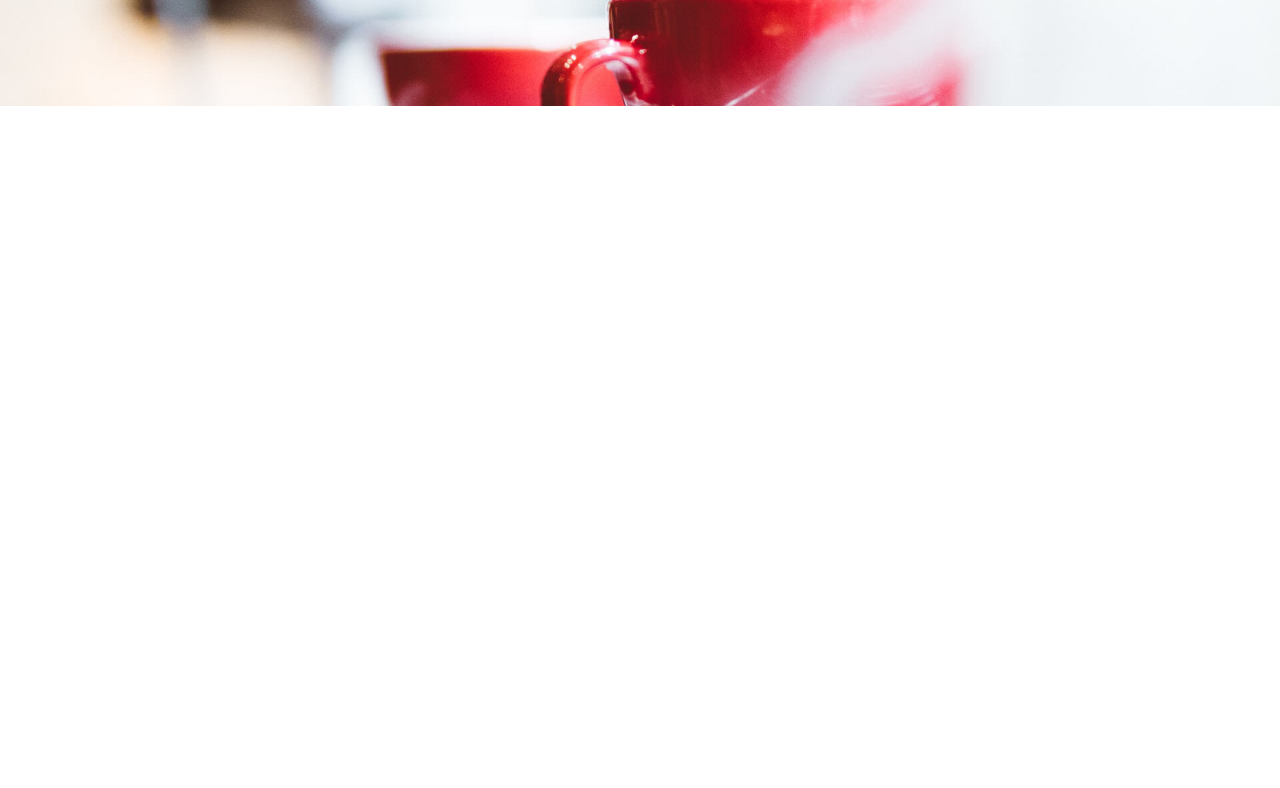
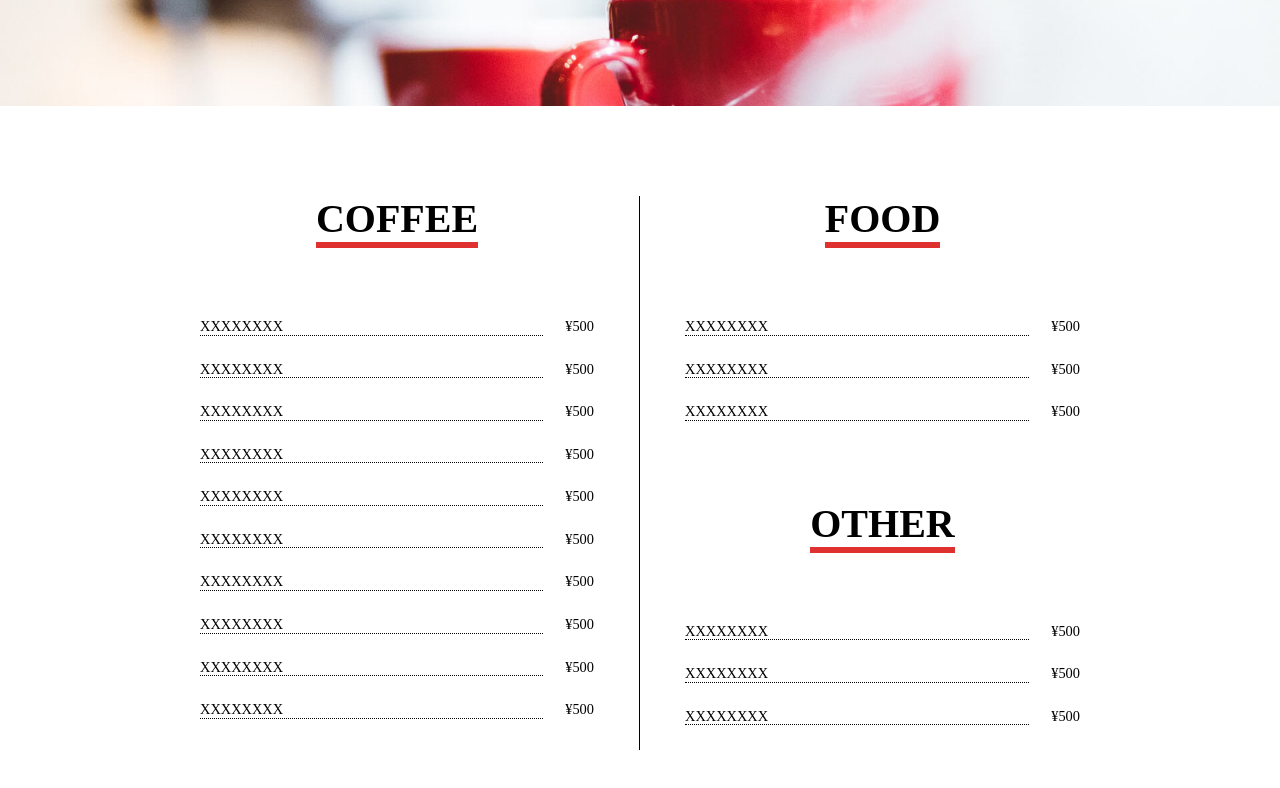
Before and after one commit to yugami10/codestep_store-menu, a website: page index.html in a window 1280 px wide. Shown: the part 1014-1802 px from the top of the page. Drawn offline with Linux system fonts and the light colour scheme.

Commit message:
menu_list

```diff
--- a/index.html
+++ b/index.html
@@ -28,6 +28,53 @@
                 <div class="menu__img">
                     <h2 class="menu__img--title">MENU</h2>
                 </div>
+                <div class="menu__list">
+                    <div class="menu__list_item">
+                        <h3 class="menu__list_item--title">COFFEE</h3>
+                        <dl>
+                            <dt>XXXXXXXX</dt>
+                            <dd>¥500</dd>
+                            <dt>XXXXXXXX</dt>
+                            <dd>¥500</dd>
+                            <dt>XXXXXXXX</dt>
+                            <dd>¥500</dd>
+                            <dt>XXXXXXXX</dt>
+                            <dd>¥500</dd>
+                            <dt>XXXXXXXX</dt>
+                            <dd>¥500</dd>
+                            <dt>XXXXXXXX</dt>
+                            <dd>¥500</dd>
+                            <dt>XXXXXXXX</dt>
+                            <dd>¥500</dd>
+                            <dt>XXXXXXXX</dt>
+                            <dd>¥500</dd>
+                            <dt>XXXXXXXX</dt>
+                            <dd>¥500</dd>
+                            <dt>XXXXXXXX</dt>
+                            <dd>¥500</dd>
+                        </dl>
+                    </div>
+                    <div class="menu__list_item">
+                        <h3 class="menu__list_item--title">FOOD</h3>
+                        <dl>
+                            <dt>XXXXXXXX</dt>
+                            <dd>¥500</dd>
+                            <dt>XXXXXXXX</dt>
+                            <dd>¥500</dd>
+                            <dt>XXXXXXXX</dt>
+                            <dd>¥500</dd>
+                        </dl>
+                        <h3 class="menu__list_item--title">OTHER</h3>
+                        <dl>
+                            <dt>XXXXXXXX</dt>
+                            <dd>¥500</dd>
+                            <dt>XXXXXXXX</dt>
+                            <dd>¥500</dd>
+                            <dt>XXXXXXXX</dt>
+                            <dd>¥500</dd>
+                        </dl>
+                    </div>
+                </div>
             </section>
             <div style="height: 1000px;"></div>
         </main>
--- a/index.scss
+++ b/index.scss
@@ -73,4 +73,58 @@ body {
             color: #fff;
         }
     }
+
+    &__list {
+        display: flex;
+        max-width: 970px;
+        margin: 0 auto;
+        padding: 90px 0;
+
+        &_item {
+            width: 50%;
+            text-align: center;
+            padding: 0 45px;
+
+            &:first-child {
+                border-right: solid 1px #000;
+            }
+
+            &--title {
+                font-size: 40px;
+                font-weight: bold;
+                border-bottom: solid 6px #e03131;
+                display: inline-block;
+
+                &:not(:first-child) {
+                    margin-top: 55px;
+                }
+            }
+
+            dl {
+                display: flex;
+                flex-wrap: wrap;
+                width: 100%;
+                margin-top: 70px;
+
+                dt {
+                    width: 87%;
+                    font-weight: normal;
+                    text-align: left;
+                    border-bottom: dotted 1px #000;
+
+                    &:not(:last-child) {
+                        margin-bottom: 25px;
+                    }
+                }
+                dd {
+                    width: 13%;
+                    text-align: right;
+
+                    &:not(:last-child) {
+                        margin-bottom: 25px;
+                    }
+                }
+            }
+        }
+    }
 }
```
Also changed, not shown: css/index.min.css, 1 other file.
